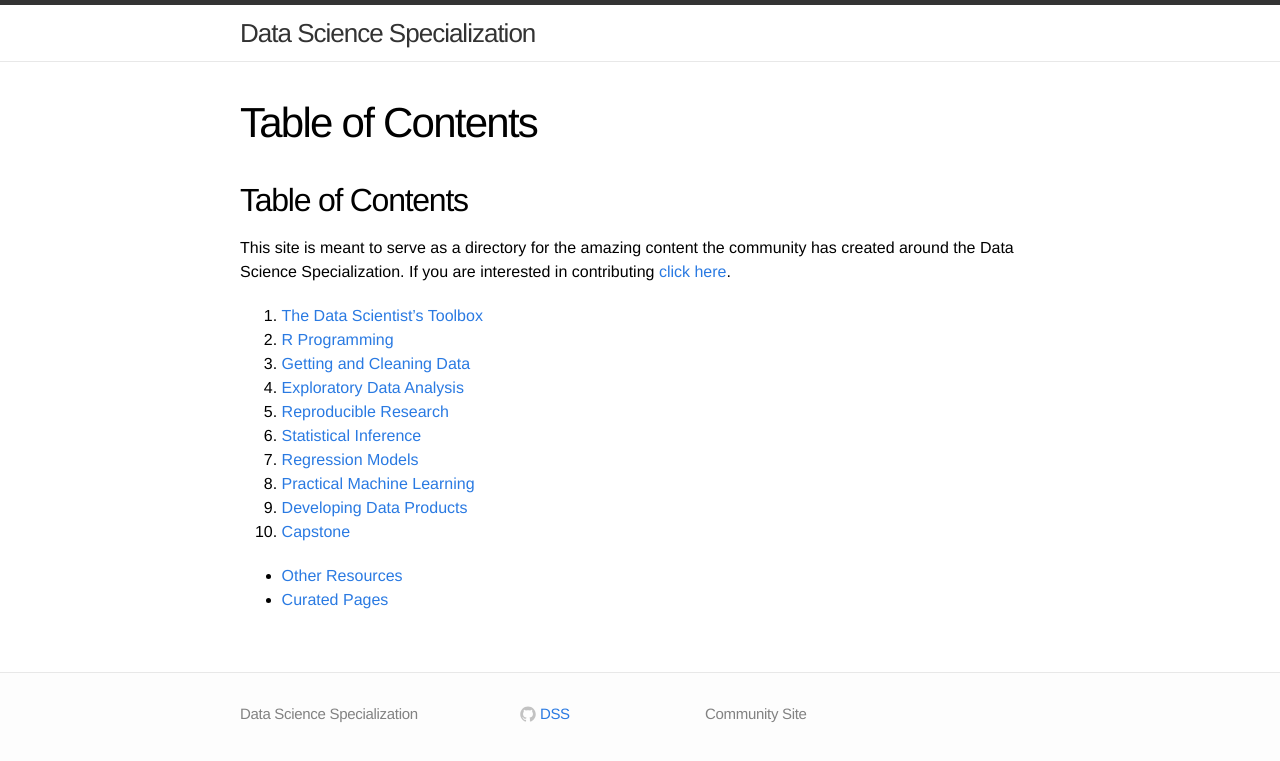
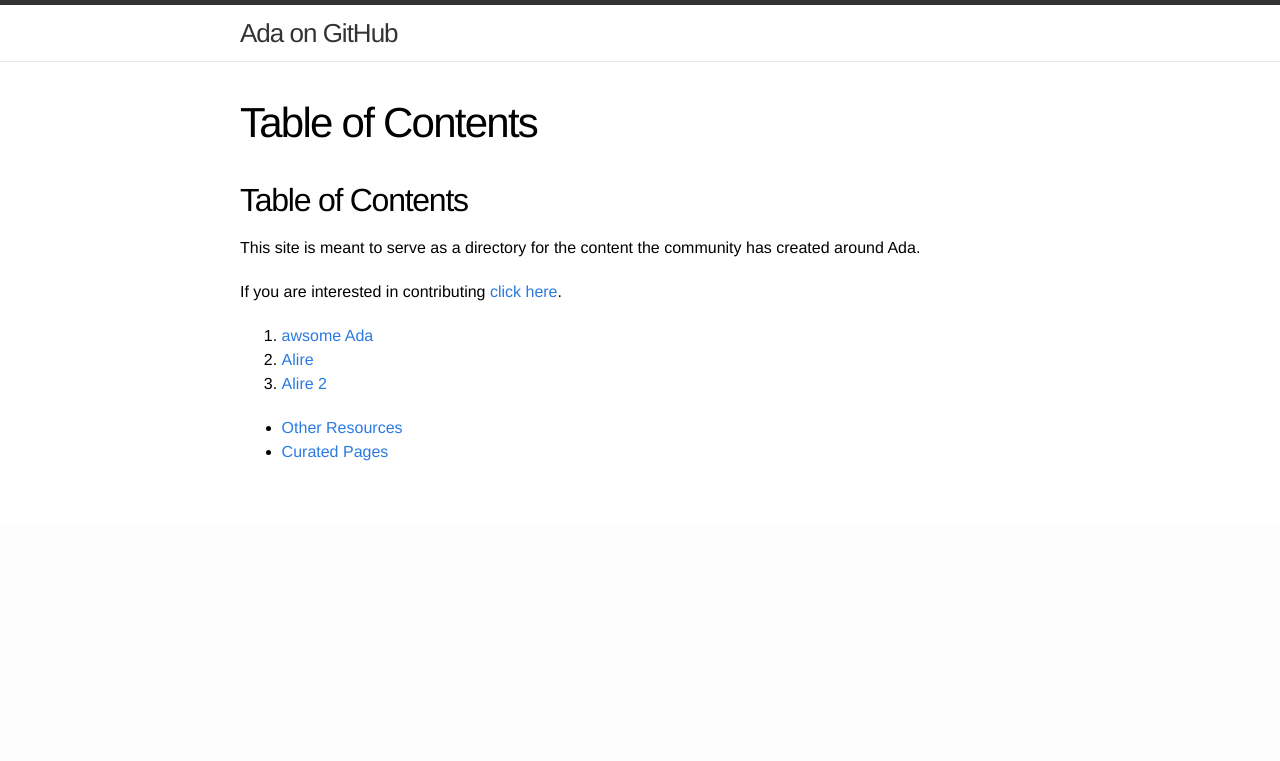
Before and after one commit to quornings/quornings.github.io, a Jekyll site: the page built from index.md, in a window 1280 px wide. Shown: the top 761 px of the page. Built offline with Jekyll 4.4.1, drawn with Linux system fonts in a browser that asks for light colours; our own code applies the rules of GitHub Pages for plain Markdown files.

Commit message:
Update readme, index, and layout

```diff
--- a/_config.yml
+++ b/_config.yml
@@ -1,11 +1,11 @@
 # Site settings
-title: Data Science Specialization
+title: Ada on GitHub
 email:
 description: Community Site
 baseurl:
 url:
 twitter_username:
-github_username:  DataScienceSpecialization
+github_username:  jquorning
 
 # Build settings
 markdown: kramdown
--- a/_includes/footer.html
+++ /dev/null
@@ -1,72 +0,0 @@
-<footer class="site-footer">
-
-  <div class="wrap">
-
-    <!-- <h2 class="footer-heading">{{ site.title }}</h2> -->
-
-    <div class="footer-col-1 column">
-      <ul>
-        <li>{{ site.title }}</li>
-        <li><a href="mailto:{{ site.email }}">{{ site.email }}</a></li>
-      </ul>
-    </div>
-
-    <div class="footer-col-2 column">
-      <ul>
-        {% if site.github_username %}<li>
-          <a href="https://github.com/{{ site.github_username }}">
-            <span class="icon github">
-              <svg version="1.1" class="github-icon-svg" xmlns="http://www.w3.org/2000/svg" xmlns:xlink="http://www.w3.org/1999/xlink" x="0px" y="0px"
-                 viewBox="0 0 16 16" enable-background="new 0 0 16 16" xml:space="preserve">
-                <path fill-rule="evenodd" clip-rule="evenodd" fill="#C2C2C2" d="M7.999,0.431c-4.285,0-7.76,3.474-7.76,7.761
-                c0,3.428,2.223,6.337,5.307,7.363c0.388,0.071,0.53-0.168,0.53-0.374c0-0.184-0.007-0.672-0.01-1.32
-                c-2.159,0.469-2.614-1.04-2.614-1.04c-0.353-0.896-0.862-1.135-0.862-1.135c-0.705-0.481,0.053-0.472,0.053-0.472
-                c0.779,0.055,1.189,0.8,1.189,0.8c0.692,1.186,1.816,0.843,2.258,0.645c0.071-0.502,0.271-0.843,0.493-1.037
-                C4.86,11.425,3.049,10.76,3.049,7.786c0-0.847,0.302-1.54,0.799-2.082C3.768,5.507,3.501,4.718,3.924,3.65
-                c0,0,0.652-0.209,2.134,0.796C6.677,4.273,7.34,4.187,8,4.184c0.659,0.003,1.323,0.089,1.943,0.261
-                c1.482-1.004,2.132-0.796,2.132-0.796c0.423,1.068,0.157,1.857,0.077,2.054c0.497,0.542,0.798,1.235,0.798,2.082
-                c0,2.981-1.814,3.637-3.543,3.829c0.279,0.24,0.527,0.713,0.527,1.437c0,1.037-0.01,1.874-0.01,2.129
-                c0,0.208,0.14,0.449,0.534,0.373c3.081-1.028,5.302-3.935,5.302-7.362C15.76,3.906,12.285,0.431,7.999,0.431z"/>
-              </svg>
-            </span>
-            <span class="username">DSS</span>
-          </a>
-        </li>{% endif %}
-        {% if site.twitter_username %}<li>
-          <a href="https://twitter.com/{{ site.twitter_username }}">
-            <span class="icon twitter">
-              <svg version="1.1" class="twitter-icon-svg" xmlns="http://www.w3.org/2000/svg" xmlns:xlink="http://www.w3.org/1999/xlink" x="0px" y="0px"
-                 viewBox="0 0 16 16" enable-background="new 0 0 16 16" xml:space="preserve">
-                <path fill="#C2C2C2" d="M15.969,3.058c-0.586,0.26-1.217,0.436-1.878,0.515c0.675-0.405,1.194-1.045,1.438-1.809
-                c-0.632,0.375-1.332,0.647-2.076,0.793c-0.596-0.636-1.446-1.033-2.387-1.033c-1.806,0-3.27,1.464-3.27,3.27
-                c0,0.256,0.029,0.506,0.085,0.745C5.163,5.404,2.753,4.102,1.14,2.124C0.859,2.607,0.698,3.168,0.698,3.767
-                c0,1.134,0.577,2.135,1.455,2.722C1.616,6.472,1.112,6.325,0.671,6.08c0,0.014,0,0.027,0,0.041c0,1.584,1.127,2.906,2.623,3.206
-                C3.02,9.402,2.731,9.442,2.433,9.442c-0.211,0-0.416-0.021-0.615-0.059c0.416,1.299,1.624,2.245,3.055,2.271
-                c-1.119,0.877-2.529,1.4-4.061,1.4c-0.264,0-0.524-0.015-0.78-0.046c1.447,0.928,3.166,1.469,5.013,1.469
-                c6.015,0,9.304-4.983,9.304-9.304c0-0.142-0.003-0.283-0.009-0.423C14.976,4.29,15.531,3.714,15.969,3.058z"/>
-              </svg>
-            </span>
-            <span class="username">{{ site.twitter_username }}</span>
-          </a>
-        </li>{% endif %}
-      </ul>
-    </div>
-
-    <div class="footer-col-3 column">
-      <p class="text">{{ site.description }}</p>
-    </div>
-
-  </div>
-
-</footer>
-
-<script>
-  (function(i,s,o,g,r,a,m){i['GoogleAnalyticsObject']=r;i[r]=i[r]||function(){
-  (i[r].q=i[r].q||[]).push(arguments)},i[r].l=1*new Date();a=s.createElement(o),
-  m=s.getElementsByTagName(o)[0];a.async=1;a.src=g;m.parentNode.insertBefore(a,m)
-  })(window,document,'script','//www.google-analytics.com/analytics.js','ga');
-
-  ga('create', 'UA-53835052-1', 'auto');
-  ga('send', 'pageview');
-
-</script>
--- a/_layouts/default.html
+++ b/_layouts/default.html
@@ -12,6 +12,6 @@
       {{ content }}
       </div>
     </div>
-      {% include footer.html %}
+<!--      {% include footer.html %} -->
     </body>
 </html>
--- a/index.md
+++ b/index.md
@@ -4,20 +4,14 @@ layout: page
 
 ## Table of Contents
 
-This site is meant to serve as a directory for the amazing content the
-community has created around the Data Science Specialization. If you are
-interested in contributing [click here](https://github.com/DataScienceSpecialization/DataScienceSpecialization.github.io#contributing).
+This site is meant to serve as a directory for the content the
+community has created around Ada.
 
-1. [The Data Scientist’s Toolbox](/toolbox/)
-2. [R Programming](/rprog/)
-3. [Getting and Cleaning Data](/getclean/)
-4. [Exploratory Data Analysis](/eda/)
-5. [Reproducible Research](/repres/)
-6. [Statistical Inference](/statinf/)
-7. [Regression Models](/regmod/)
-8. [Practical Machine Learning](/pml/)
-9. [Developing Data Products](/ddp/)
-10. [Capstone](/capstone/)
+If you are interested in contributing [click here](https://github.com/jquorning/ada.github.io).
+
+1. [awsome Ada](https://github.com/ohenley/awsome-ada)
+2. [Alire](https://alire.dev.io)
+3. [Alire 2](https://github.com/alire-project/alire)
 
 - [Other Resources](/other/)
 - [Curated Pages](/curated/)
```
Also changed, not shown: README.md.
